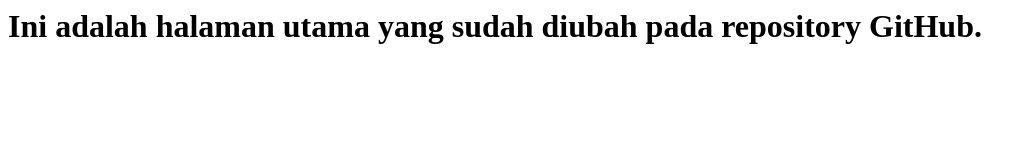
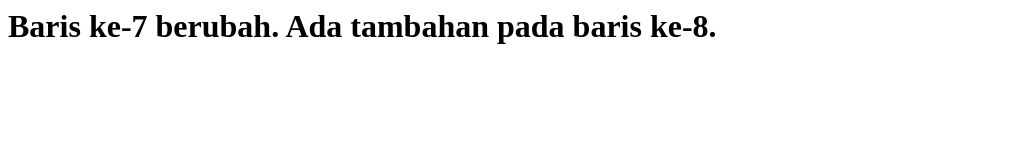
Before and after one commit to ariffun-tech/TUGASGIT, a plain HTML site: page index.html in a window 1280 px wide. Shown: the whole page, without its empty margins (0-1036 px from the left). Drawn offline with Linux system fonts and the light colour scheme.

Commit message:
resolve conflicts index.html

```diff
--- a/index.html
+++ b/index.html
@@ -4,7 +4,8 @@
     </head>
     <body>
         <h1>
-            Ini adalah halaman utama yang sudah diubah pada repository GitHub.
+            Baris ke-7 berubah.
+            Ada tambahan pada baris ke-8.
         </h1>
     </body>
 </html>
```
